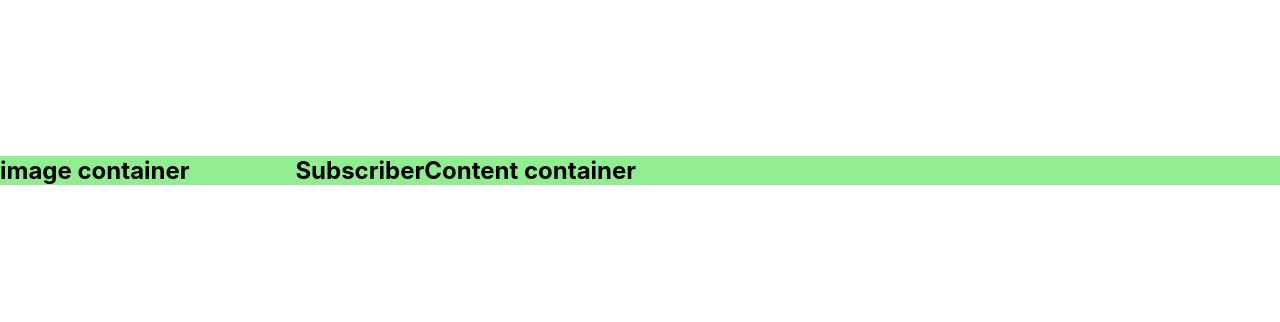
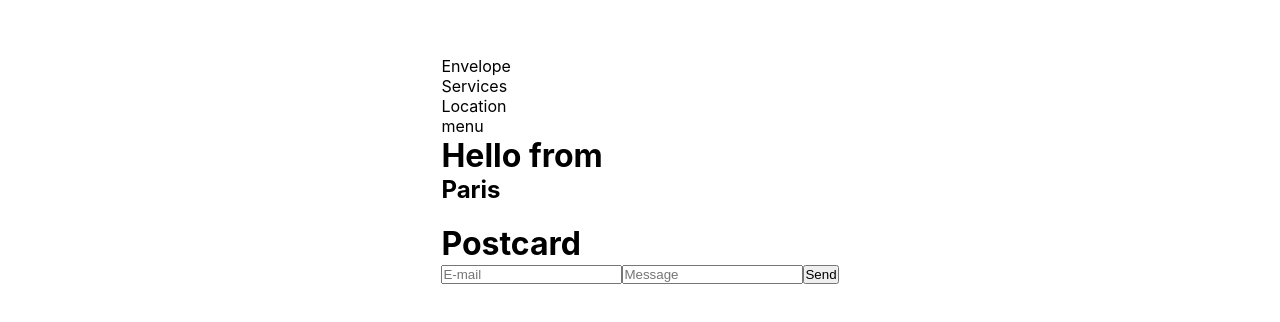
Before and after one commit to BernardoAguayoOrtega/DailyUi, a React (Create React App) app: page / in a window 1280 px wide. Shown: the part 190-512 px from the top of the page. Built offline with nearby package versions, Linux system fonts and the light colour scheme.

Commit message:
[update] finish layout

```diff
--- /dev/null
+++ b/src/challenges/027/027.css
@@ -0,0 +1,12 @@
+:root {
+  --blue: #2498FE;
+}
+
+* {
+  padding: 0;
+  margin: 0;
+}
+
+.container {
+
+}
--- /dev/null
+++ b/src/challenges/027/027.md
@@ -0,0 +1,8 @@
+# Simple Layout
+
+## description:
+Simple layout
+
+### inspiration:
+
+https://dribbble.com/shots/15020077-Postcard
--- /dev/null
+++ b/src/challenges/027/index.tsx
@@ -0,0 +1,69 @@
+import React, { JSXElementConstructor, ReactElement, ReactNode } from 'react';
+import './027.css';
+
+const Header: React.FC = (): ReactElement => {
+	return (
+		<div className='header'>
+			<div className='links'>
+				<p className='link'>Envelope</p>
+				<p className='link'>Services</p>
+				<p className='link'>Location</p>
+			</div>
+			<div className='menu-container'>
+				<p className='menu'>menu</p>
+			</div>
+		</div>
+	);
+};
+
+interface layoutInterface {
+	children: ReactElement<any, string | JSXElementConstructor<any>>[] & ReactNode;
+}
+
+const Layout: React.FC<layoutInterface> = ({ children }): ReactElement => {
+	return(
+		<>
+			{children}
+		</>
+	);
+};
+
+const Greet: React.FC = (): ReactElement => {
+	return (
+		<div className='greet-container'>
+			<div className='greet-text'>
+				<h1>Hello from</h1>
+				<h2>Paris</h2>
+			</div>
+			<div className='greet-image'>
+				<figure>
+					<img src='' alt='' />
+				</figure>
+			</div>
+		</div>
+	);
+};
+
+const PostCardForm: React.FC = (): ReactElement => {
+	return (
+		<>
+			<h1>Postcard</h1>
+			<input type='text' placeholder='E-mail' />
+			<input type='text' placeholder='Message' />
+			<button>Send</button>
+		</>
+	);
+};
+
+export const Subscribe: React.FC = (): ReactElement => {
+	return (
+		<div className='container'>
+			<Header />
+			<Layout>
+				<Greet />
+				<PostCardForm />
+			</Layout>
+		</div>
+	);
+};
+export default Subscribe;
--- a/src/components/App/index.tsx
+++ b/src/components/App/index.tsx
@@ -1,6 +1,6 @@
 import React from 'react'
 import './App.css';
-import Application from '../../challenges/026'
+import Application from '../../challenges/027'
 
 const App:React.FC = () => {
   return (
```
